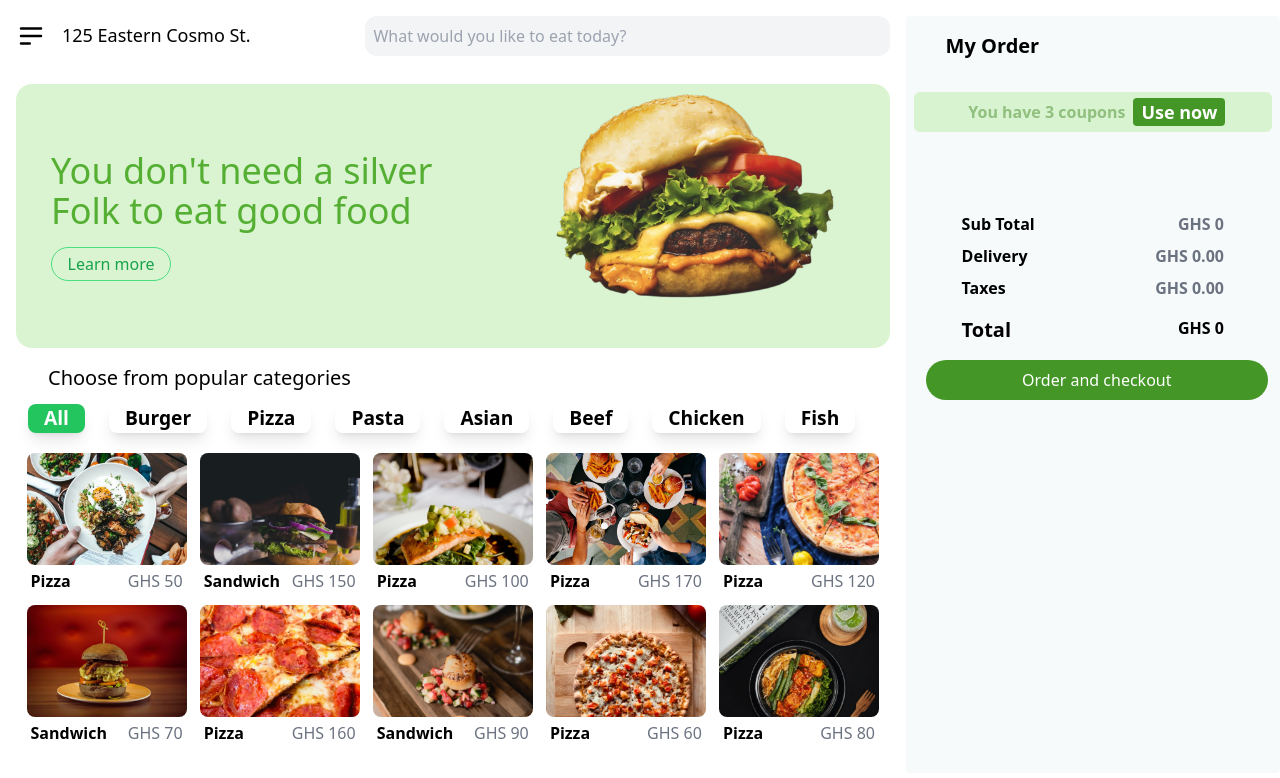
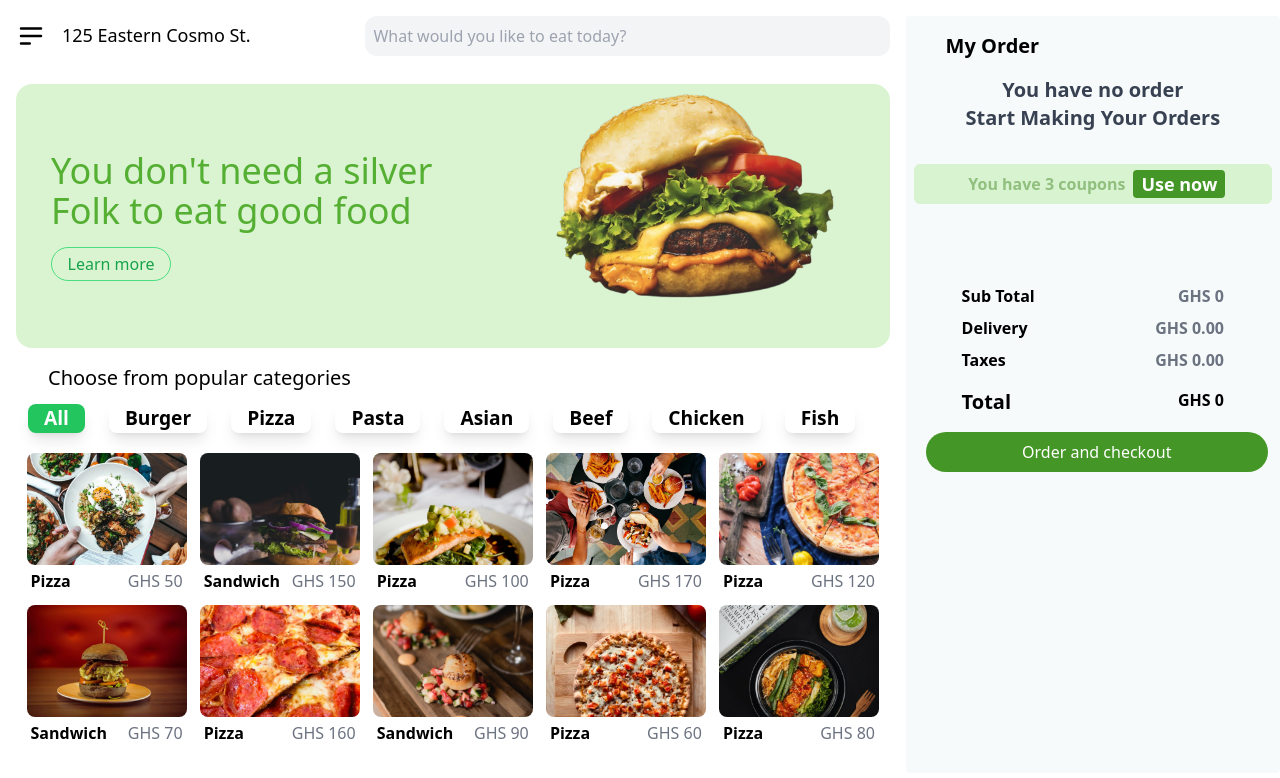
Before and after one commit to codewithdarkwa/react-food, a React (Create React App) app: page / in a window 1280 px wide. Shown: the top 778 px of the page. Built offline with nearby package versions, Linux system fonts and the light colour scheme.

Commit message:
given a fixed heigth to the ordered food to make it scrollable

```diff
--- a/src/App.js
+++ b/src/App.js
@@ -6,12 +6,12 @@ import { FoodProvider } from "./context/Foodcontext";
 function App() {
   return (
     <FoodProvider>
-      <main className="flex flex-row justify-center w-full">
+      <main className="flex flex-row justify-center w-full ">
         <section className="w-[70%] m-4">
           <Headertab />
           <Category />
         </section>
-        <section className=" w-[30%] bg-[#f6fafb] h-auto  mt-4 rounded">
+        <section className=" w-[30%] bg-[#f6fafb] mt-4 rounded">
           <Ordertab />
         </section>
       </main>
--- a/src/components/Ordertab.js
+++ b/src/components/Ordertab.js
@@ -11,9 +11,15 @@ const Ordertab = () => {
   return (
     <>
       <h2 className="m-4 ml-10 text-xl font-bold"> My Order</h2>
-      {orderedFood.map((food, i) => (
-        <OrderedFoodComponent food={food} key={i} />
-      ))}
+      {orderedFood.length === 0 ? (
+        <OrderNow />
+      ) : (
+        <div className=" h-[30vh] overflow-y-scroll">
+          {orderedFood.map((food, i) => (
+            <OrderedFoodComponent {...food} key={i} />
+          ))}
+        </div>
+      )}
       <Coupons />
       <Total />
     </>
@@ -36,14 +42,14 @@ function OrderedFoodComponent({ food }) {
   const { removeFoodFromCart, qty } = useContext(Foodcontext);
 
   return (
-    <section className="flex justify-around items-center ">
+    <section className="flex justify-around items-center">
       <img
         className="w-28 h-16 rounded-md object-cover m-4 shadow-lg"
-        src={food.food.image}
-        alt="foodimage"
+        src={food.image}
+        alt={food.image}
       />
-      <div className="flex flex-col">
-        <span className="text-md font-semibold m-2">{food.food.name}</span>
+      <div className="flex flex-col ">
+        <span className="text-md font-semibold m-2">{food.name}</span>
         <div className="flex items-center justify-around border w-16">
           <BiMinus onClick={() => {}} className="cursor-pointer" />
           <span className="font-semibold">{qty}</span>
@@ -51,10 +57,10 @@ function OrderedFoodComponent({ food }) {
         </div>
       </div>
       <div className="flex flex-col">
-        <span className="text-md font-semibold m-2">GHS {food.food.price}</span>
+        <span className="text-md font-semibold m-2">GHS {food.price}</span>
         <RiDeleteBin6Line
           className="ml-12 cursor-pointer"
-          onClick={() => removeFoodFromCart(food.food.id)}
+          onClick={() => removeFoodFromCart(food.id)}
         />
       </div>
     </section>
--- a/src/context/reducer.js
+++ b/src/context/reducer.js
@@ -16,8 +16,8 @@ export default (state, action) => {
     case "REMOVE_FOOD_FROM_CART":
       return {
         ...state,
-        orderedFood: state.orderedFood.filter(
-          (food) => food.id !== action.payload
+        orderedFood: console.log(
+          state.orderedFood.filter((x) => x.food.id !== action.payload)
         ),
       };
     default:
```
